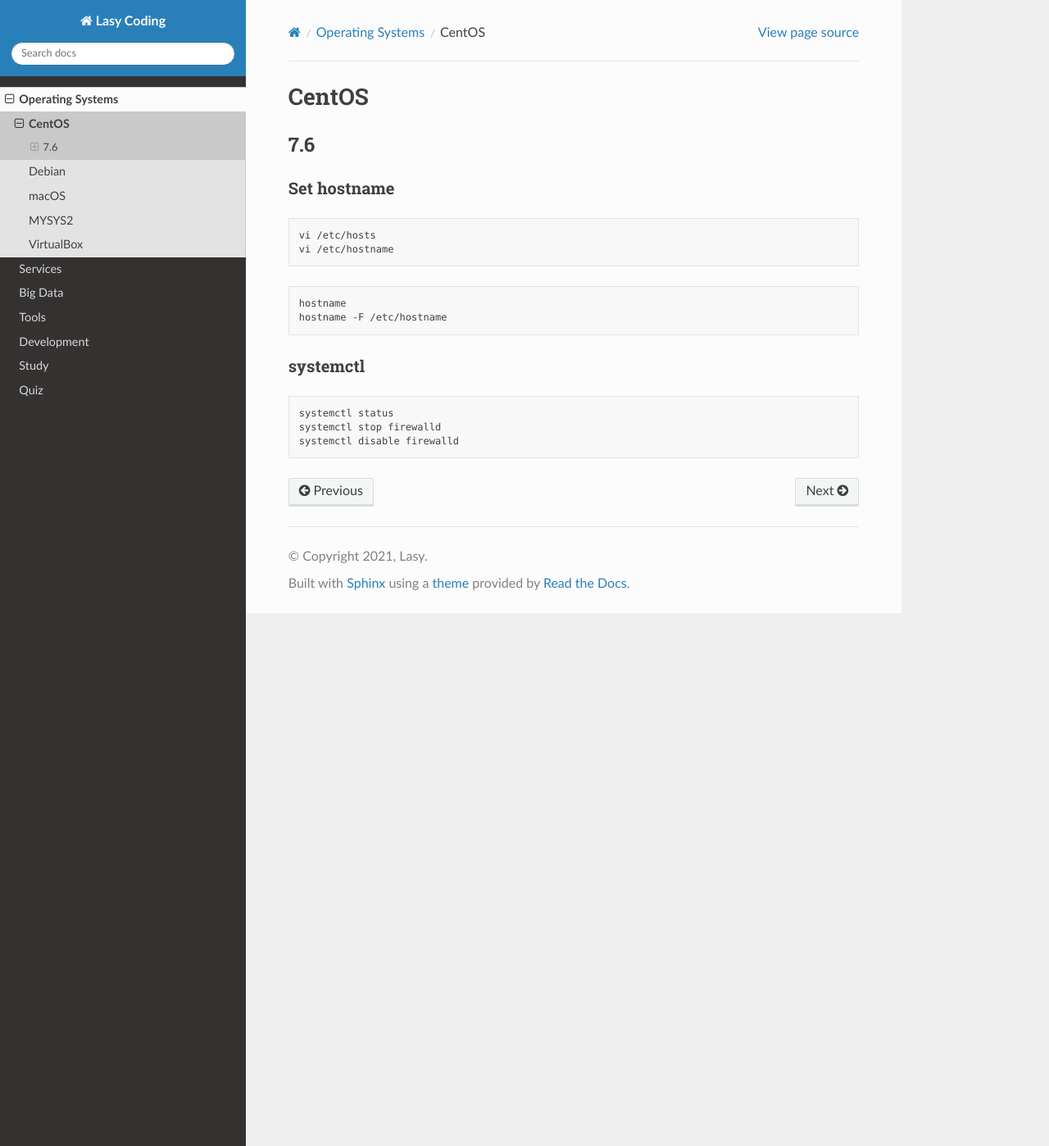
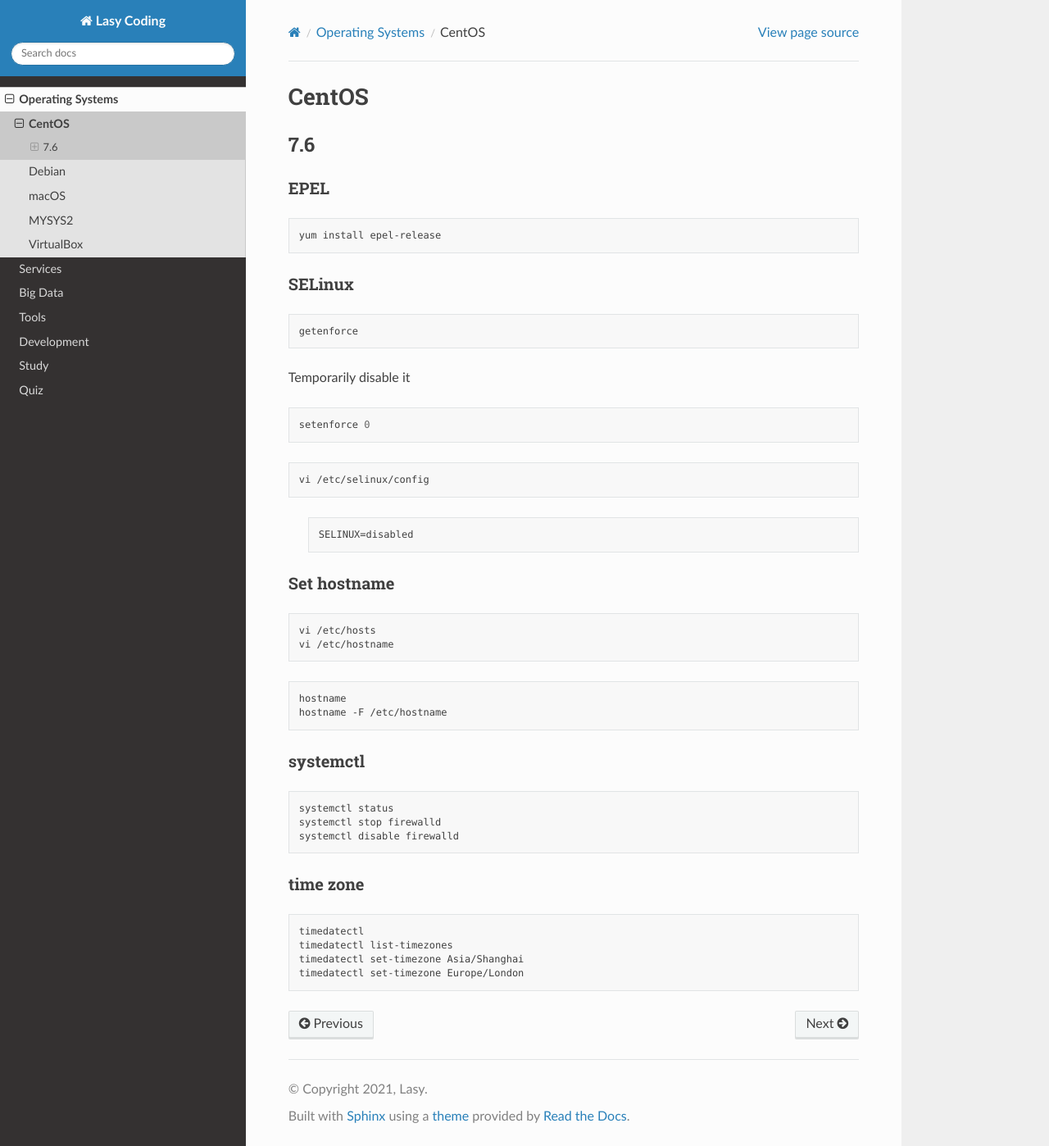
Before and after one commit to lasyard/coding, a Sphinx documentation site: the page built from docs/os/CentOS.md, in a window 1280 px wide and 1398 px high. Shown: the whole window at 82% size. Built offline with Sphinx 7.4.7 and the Read the Docs theme 2.0.0, drawn with Linux system fonts in a browser that asks for light colours.

Commit message:
Updated docs/os/CentOS; shell/centos_yum_install.

````diff
--- a/docs/os/CentOS.md
+++ b/docs/os/CentOS.md
@@ -1,6 +1,32 @@
 # CentOS
 
 ## 7.6
+
+### EPEL
+
+```sh
+yum install epel-release
+```
+
+### SELinux
+
+```sh
+getenforce
+```
+
+Temporarily disable it
+
+```sh
+setenforce 0
+```
+
+```sh
+vi /etc/selinux/config
+```
+
+> ```txt
+> SELINUX=disabled
+> ```
 
 ### Set hostname
 
@@ -21,3 +47,12 @@
 systemctl stop firewalld
 systemctl disable firewalld
 ```
+
+### time zone
+
+```sh
+timedatectl
+timedatectl list-timezones
+timedatectl set-timezone Asia/Shanghai
+timedatectl set-timezone Europe/London
+```
````
Also changed, not shown: 1 other file.
